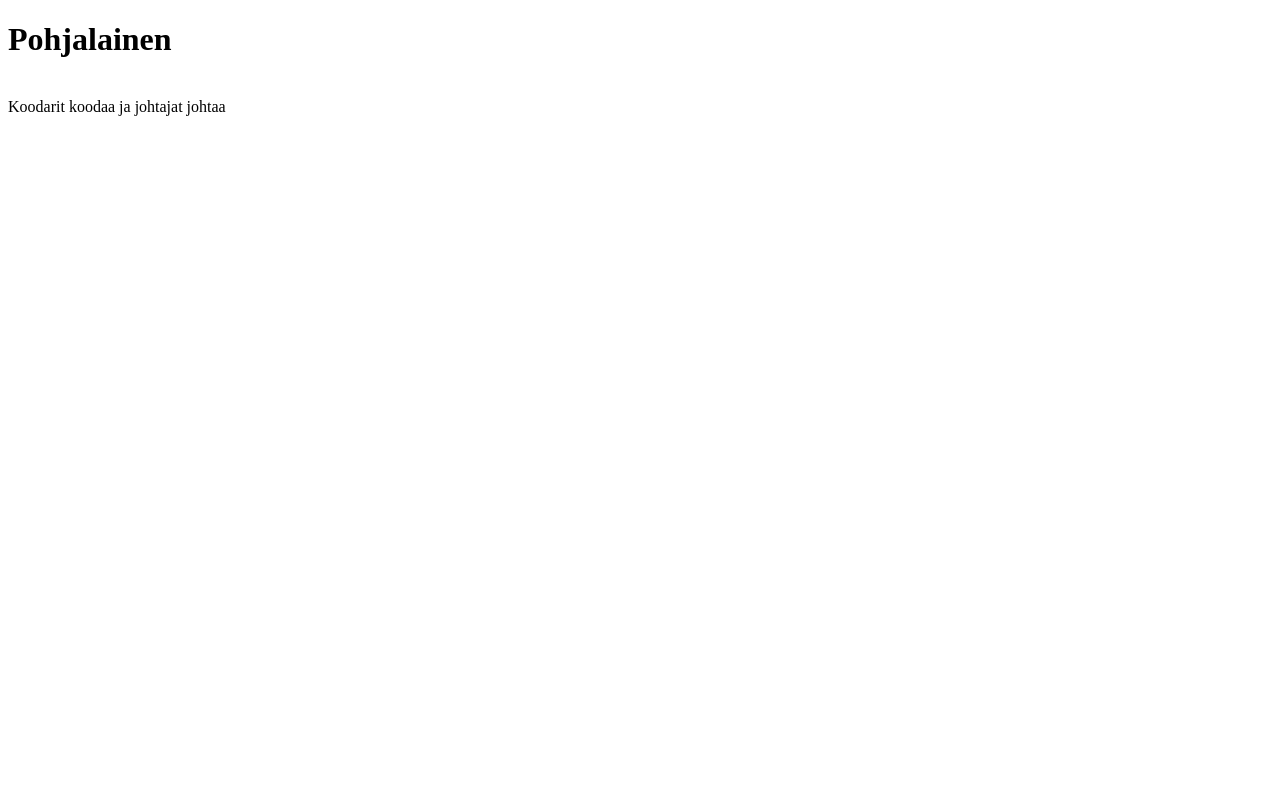
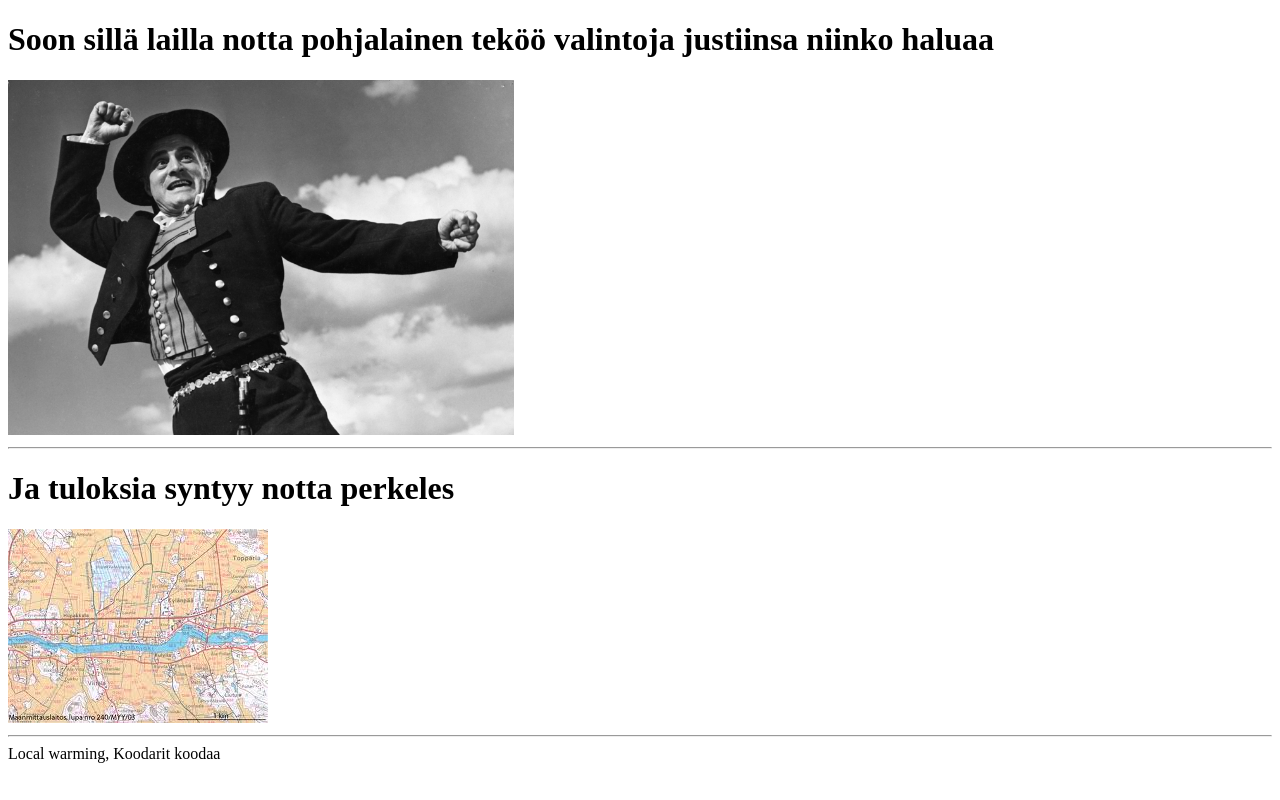
Before and after one commit to solita/codecamp2012-pohjalainen, a plain HTML site: page src/index.html in a window 1280 px wide. Drawn offline with Linux system fonts and the light colour scheme.

Commit message:
leiskaa ja graffaa

```diff
--- a/src/index.html
+++ b/src/index.html
@@ -8,13 +8,21 @@
 	<body>
 		<header>
 	        <hgroup>
-	            <h1>Pohjalainen</h1>
+	            <h1>Soon sillä lailla notta pohjalainen teköö valintoja justiinsa niinko haluaa</h1>
 	        </hgroup>
     	</header>
+    	<div id = "ukko">
+    	  <img src="img/harmastapoikiakymmenen1.jpg" width="40%" height="40%"/>
+    	</div>
 		<div id="sliders">
 		</div>
-		<br/>
-		<footer>Koodarit koodaa ja johtajat johtaa</footer>
+		<hr/>
+		<div id="results">
+			<h1>Ja tuloksia syntyy notta perkeles</h1>
+			<img src="img/kartta.jpeg"/>
+		</div>
+		<hr/>
+		<footer>Local warming, Koodarit koodaa</footer>
 	</body>
 
 </html>
```
Also changed, not shown: src/img/harmastapoikiakymmenen1.jpg (added), src/img/kartta.jpeg (added).
